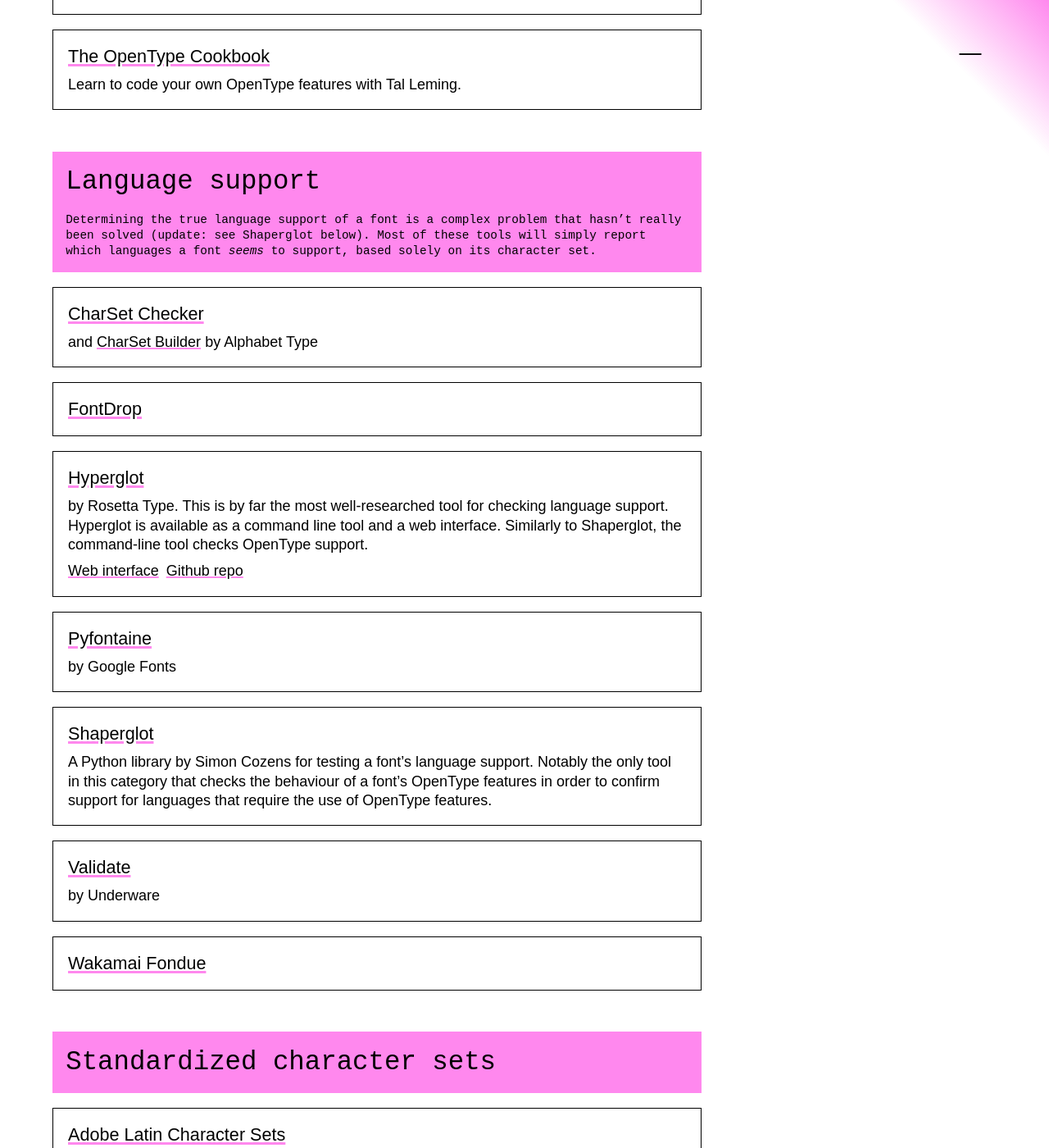
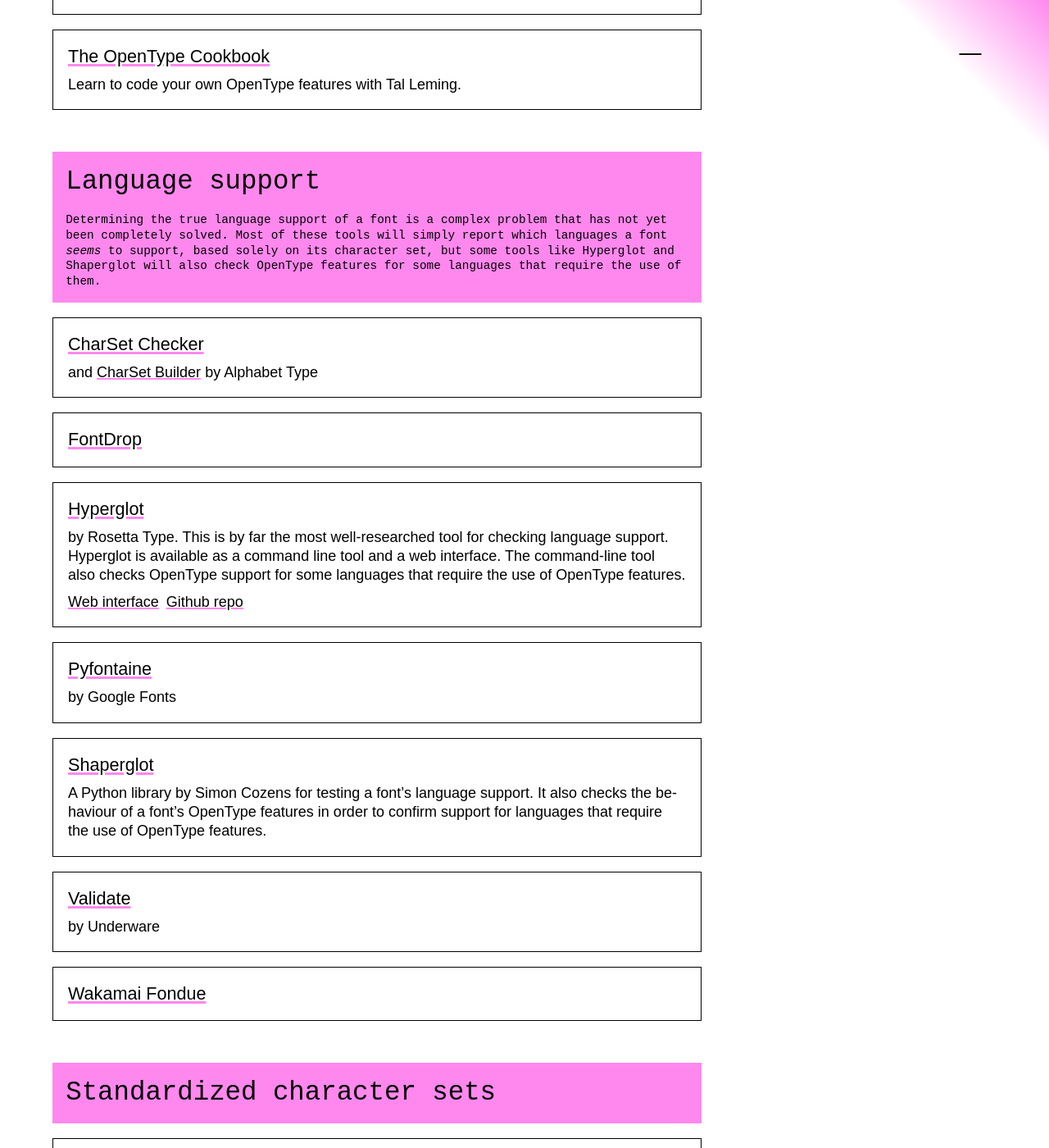
Before and after one commit to justinpenner/type-design-resources, a Jekyll site: the page built from index.md, in a window 1280 px wide and 1400 px high, scrolled down 21337 px. Shown: the whole window at 82% size. Built offline with Jekyll 4.4.1, drawn with Linux system fonts in a browser that asks for light colours; some web fonts are replaced; some of the changed text lies outside the part shown.

Commit message:
Descriptions – minor edits

```diff
--- a/_data/data.yaml
+++ b/_data/data.yaml
@@ -43,7 +43,7 @@
             description: by Hendrik Weber. Also available in [German](https://www.niggli.ch/en/produkt/kursiv/).
           - name:  "Legibility: How and why typography affects ease of reading"
             url: https://legible-typography.com/
-            description: by Mary Dyson. Available online for free in English and Spanish.
+            description: Book by Mary Dyson. Available online for free in English and Spanish.
             links:
             - name: English version
               url: https://legible-typography.com/en/
@@ -385,10 +385,10 @@
             description: News and articles from the world of type design. Online and print.
           - name: Design Regression
             url: https://designregression.com
-            description: an academic mini journal publishing texts that are about design for reading and reading-related research
+            description: An academic mini journal publishing texts that are about design for reading and reading-related research
           - name: Typography papers
             url: https://typography.network/typographypapers/
-            description: an academic journal published by the Department of Typography & Graphic Communication, University of Reading and the Hyphen Press. Free PDFs available.
+            description: An academic journal published by the Department of Typography & Graphic Communication, University of Reading and the Hyphen Press. Free PDFs available.
       - name: Blogs
         description: Type foundry and type designer blogs, or blogs that frequently feature articles on type design.
         items:
@@ -523,9 +523,9 @@
           - name: The Insects Project
             url: http://theinsectsproject.eu/
             description: Central European diacritics
-          - name: On diacristics
+          - name: On diacritics
             url: https://ilovetypography.com/2009/01/24/on-diacritics/
-            description: a general introduction to the design of diacritics by David Březina
+            description: A general introduction to the design of diacritics by David Březina
           - name: Diacritics resources Twitter thread
             url: https://twitter.com/aleksamul/status/1057350288061984770
             description: by Aleksandra Samuļenkova, thread listing many resources concerning diacritics and special characters of the Latin script
@@ -585,7 +585,7 @@
         url: https://adobe-type-tools.github.io/afdko/OpenTypeFeatureFileSpecification.html
         description: Technical specification for the OpenType programming language.
   - name: Language support
-    description: "Determining the true language support of a font is a complex problem that hasn't really been solved (update: see Shaperglot below). Most of these tools will simply report which languages a font *seems* to support, based solely on its character set."
+    description: "Determining the true language support of a font is a complex problem that has not yet been completely solved. Most of these tools will simply report which languages a font *seems* to support, based solely on its character set, but some tools like Hyperglot and Shaperglot will also check OpenType features for some languages that require the use of them."
     items:
       - name: CharSet Checker
         url: https://www.alphabet-type.com/tools/charset-checker/
@@ -594,7 +594,7 @@
         url: https://fontdrop.info/
       - name: Hyperglot
         url: https://hyperglot.rosettatype.com/
-        description: by Rosetta Type. This is by far the most well-researched tool for checking language support. Hyperglot is available as a command line tool and a web interface. Similarly to Shaperglot, the command-line tool checks OpenType support.
+        description: by Rosetta Type. This is by far the most well-researched tool for checking language support. Hyperglot is available as a command line tool and a web interface. The command-line tool also checks OpenType support for some languages that require the use of OpenType features.
         links:
           - name: Web interface
             url: https://hyperglot.rosettatype.com/
@@ -602,7 +602,7 @@
             url: https://github.com/rosettatype/hyperglot
       - name: Shaperglot
         url: https://github.com/googlefonts/shaperglot
-        description: A Python library by Simon Cozens for testing a font's language support. Notably the only tool in this category that checks the behaviour of a font's OpenType features in order to confirm support for languages that require the use of OpenType features.
+        description: A Python library by Simon Cozens for testing a font's language support. It also checks the behaviour of a font's OpenType features in order to confirm support for languages that require the use of OpenType features.
       - name: Pyfontaine
         url: https://github.com/googlefonts/pyfontaine
         description: by Google Fonts
```
